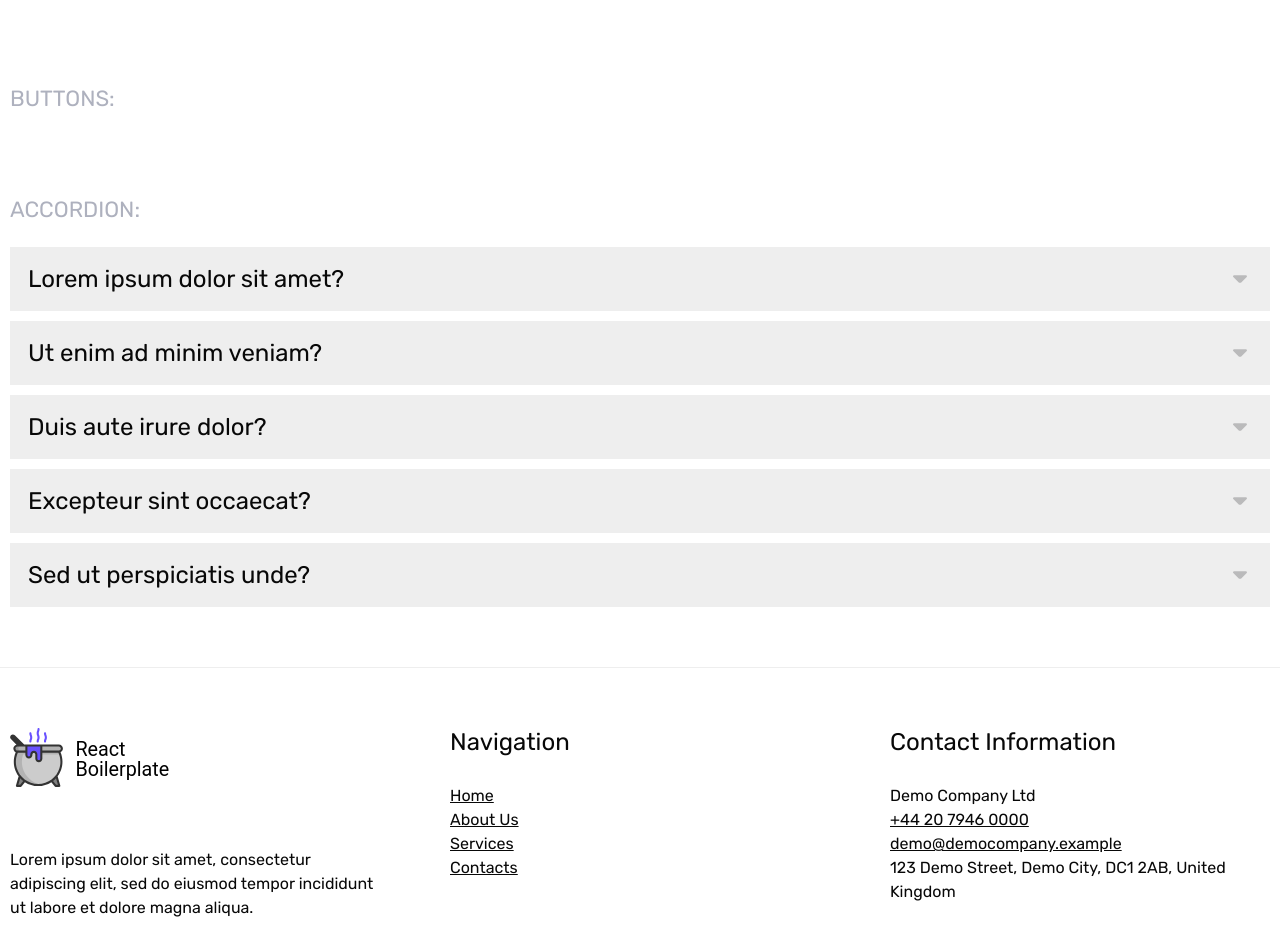
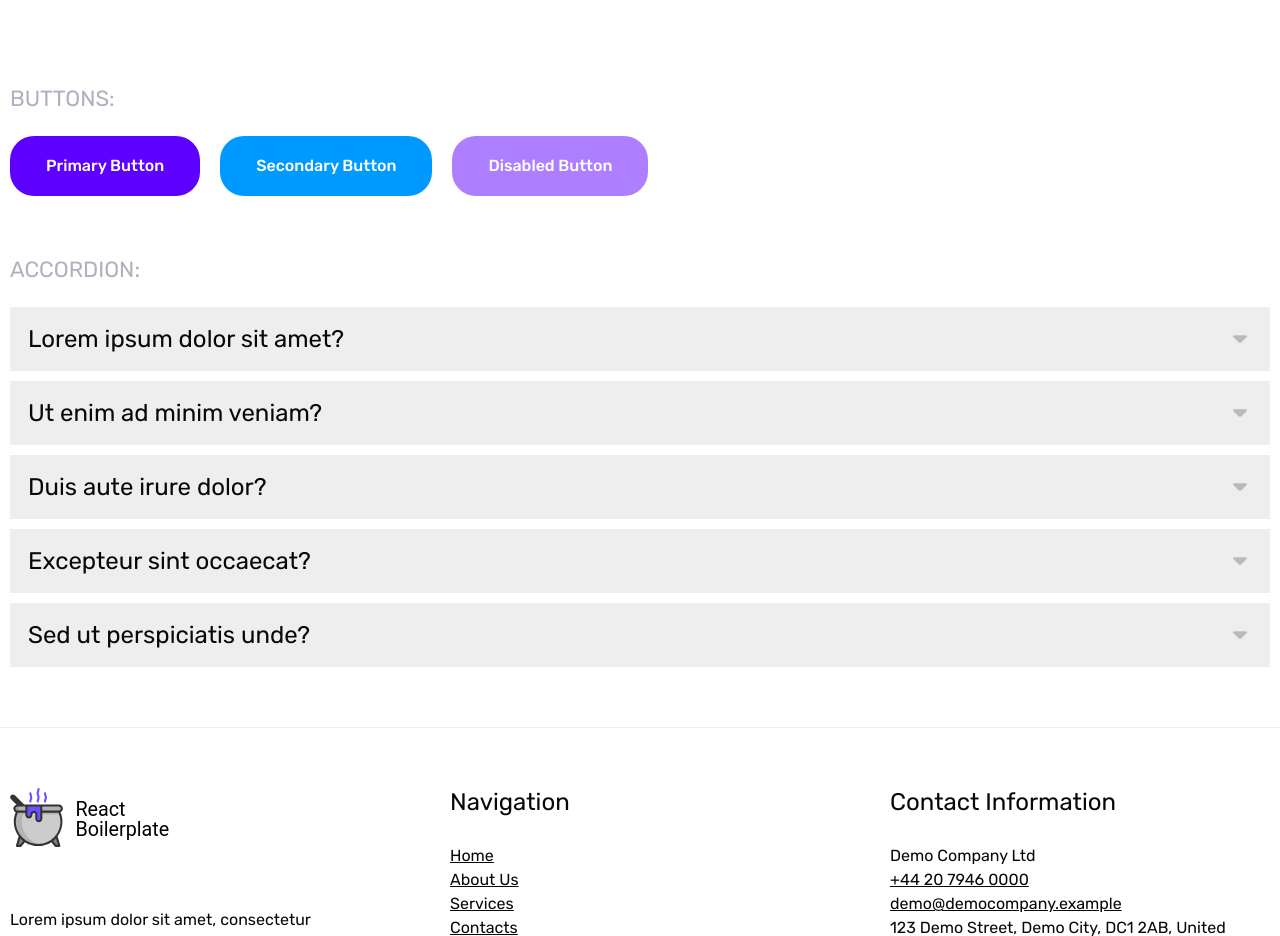
Before and after one commit to dmitryjast/boilerplate-react, a React (Vite) app: page /elements in a window 1280 px wide. Shown: the part 2280-3216 px from the top of the page. Built offline with nearby package versions, Linux system fonts and the light colour scheme.

Commit message:
Added button component

```diff
--- a/src/assets/styles/main.scss
+++ b/src/assets/styles/main.scss
@@ -385,8 +385,12 @@ ul, ol {
     display: flex;
     align-items: center;
     gap: 6px;
+    border: none;
     border-radius: 24px;
+    font-size: 16px;
+    font-style: normal;
     font-weight: 500;
+    line-height: 150%;
     cursor: pointer;
     &:disabled {
         opacity: 0.5;
@@ -395,6 +399,9 @@ ul, ol {
     &.btn-primary {
         background: var(--color-main-2);
     }
+    &.btn-secondary {
+        background: var(--color-main-3);
+    }
 }
 
 /* Main CSS - END */
--- a/src/components/ui/Accordion/Accordion.scss
+++ b/src/components/ui/Accordion/Accordion.scss
@@ -31,6 +31,7 @@
                 .content {
                     overflow: hidden;
                     padding: 0 18px;
+                    line-height: 150%;
                     transition: padding 0.3s ease;
                 }
             }
--- a/src/components/ui/Button/Button.scss
+++ b/src/components/ui/Button/Button.scss
@@ -0,0 +1,10 @@
+.button {
+    color: #FFF;
+    padding: 12px 18px;
+    background: rgb(0, 0, 0);
+    border-radius: 20px;
+    width: 100%;
+    span{
+        color: #FFF;
+    }
+}
--- a/src/components/ui/Button/Button.tsx
+++ b/src/components/ui/Button/Button.tsx
@@ -1,9 +1,42 @@
+import type { ElementType, MouseEventHandler, ReactNode } from "react";
+
 import "./Button.scss"
 
-export default function Button() {
+interface ButtonProps {
+    children: ReactNode;
+    as?: ElementType;
+    to?: string;
+    type?: "button" | "submit" | "reset";
+    className?: string;
+    variant?: string;
+    disabled?: boolean;
+    onClick?: MouseEventHandler;
+    [key: string]: any;
+}
+
+export default function Button({
+    children,
+    as: Element = 'button',
+    to,
+    type="submit",
+    className="button",
+    variant="primary",
+    disabled=false,
+    onClick,
+    ...props }: ButtonProps) {
+
+    const isButton = Element === "button"
+
     return(
-        <>
-
-        </>
+        <Element
+            type={isButton ? type : undefined}
+            disabled={isButton ? disabled : undefined}
+            to={!isButton ? to : undefined}
+            className={`${className} btn-${variant}`}
+            onClick={onClick}
+            {...props}
+        >
+            {children}
+        </Element>
     )
 }
--- a/src/pages/ElementsPage/Elements.tsx
+++ b/src/pages/ElementsPage/Elements.tsx
@@ -1,7 +1,11 @@
+import { Link } from "react-router-dom"
+
 import HeroPage from "../../components/Hero/HeroPage"
 import Breadcrumbs from "../../components/Breadcrumbs/Breadcrumbs"
 import Input from "../../components/ui/Input/Input"
+import Button from "../../components/ui/Button/Button"
 import Accordion from "../../components/ui/Accordion/Accordion"
+
 import { accordionData } from "../../data/accordionData"
 
 import "./Elements.scss"
@@ -104,6 +108,9 @@ export default function Elements() {
                     <div className="section-inner">
                         <h3>Buttons:</h3>
                         <div className="buttons-wrapper">
+                            <Button>Primary Button</Button>
+                            <Button variant="secondary">Secondary Button</Button>
+                            <Button disabled>Disabled Button</Button>
 
                             {/* Call a button examples
 
```
